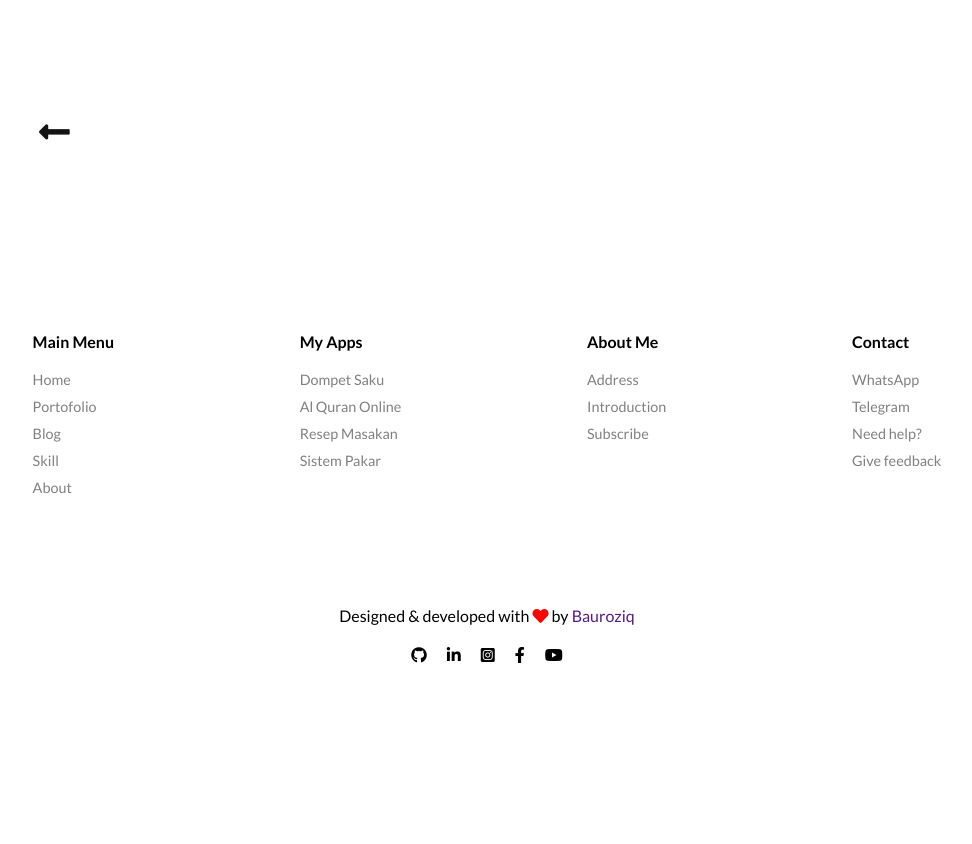
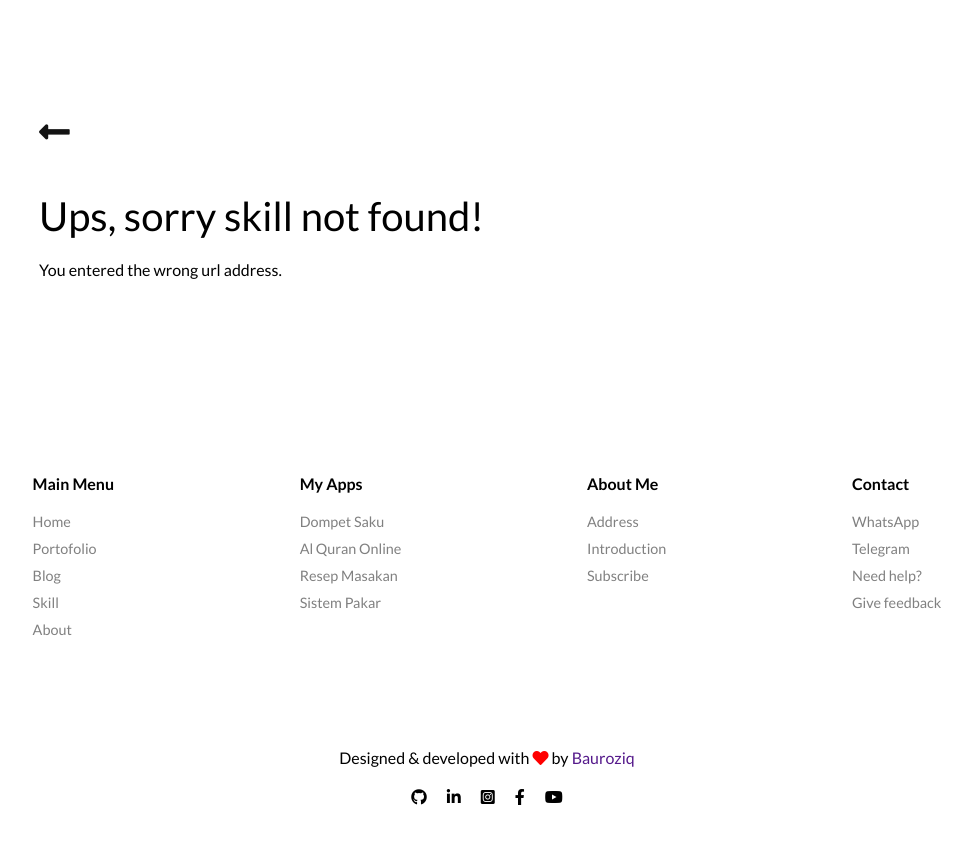
Before and after one commit to mambaur/portofolio, a React (Create React App) app: page /skill/android-studio in a window 1280 px wide. Shown: the top 844 px of the page, without its empty margins (153-1125 px from the left). Before the commit the page ends 800 px from the top, so only its background shows below. Built offline with nearby package versions, Linux system fonts and the light colour scheme.

Commit message:
update link portofolio

```diff
--- a/src/App.js
+++ b/src/App.js
@@ -22,6 +22,7 @@ import Footer from './components/contents/footer/Footer';
 import Skill from './components/contents/skill/Skill';
 import SkillDetail from './components/contents/skill/SkillDetail';
 import Portofolio from './components/contents/portofolio/Portofolio';
+import PortofolioDetail from './components/contents/portofolio/PortofolioDetail';
 
 class App extends Component{
 
@@ -30,12 +31,19 @@ class App extends Component{
       <Router>
         <Fragment>
           <Switch>
+
             <Route path="/skill/:title">
               <SkillDetail />
             </Route>
+
+            <Route path="/portofolio/:product">
+              <PortofolioDetail />
+            </Route>
+
             <Route path="/" exact>
               <Content />
             </Route>
+
           </Switch>
         </Fragment>
       </Router>
--- a/src/components/contents/portofolio/Portofolio.css
+++ b/src/components/contents/portofolio/Portofolio.css
@@ -75,6 +75,10 @@
     margin-bottom: 5px;
 }
 
+.portofolio-card{
+    text-decoration: none;
+}
+
 @media screen and (max-width: 960px){
     .portofolio{
         width: 100%;
--- a/src/components/contents/portofolio/Portofolio.jsx
+++ b/src/components/contents/portofolio/Portofolio.jsx
@@ -1,23 +1,24 @@
-import React, {Component, Fragment} from 'react';
-import './Portofolio.css';
+import React, {Component, Fragment} from 'react'
+import {Link} from "react-router-dom";
+import './Portofolio.css'
 
 // Image assets mobile
-import alquran from '../../../assets/mobile/alquran-app.jpg';
-import dompet from '../../../assets/mobile/dompet-saku.jpg';
-import recipe from '../../../assets/mobile/recipe-app.jpg';
-import sipakar from '../../../assets/mobile/sipakar-app.jpg';
+import alquran from '../../../assets/mobile/alquran-app.jpg'
+import dompet from '../../../assets/mobile/dompet-saku.jpg'
+import recipe from '../../../assets/mobile/recipe-app.jpg'
+import sipakar from '../../../assets/mobile/sipakar-app.jpg'
 
 // Image assets website
-import foodshop from '../../../assets/website/foodshop.png';
+import foodshop from '../../../assets/website/foodshop.png'
 import portofolio from '../../../assets/website/portofolio.jpg'
-import sipakarweb from '../../../assets/website/sipakar-web.jpg';
+import sipakarweb from '../../../assets/website/sipakar-web.jpg'
 
 // Image assets logo design
-import amplify from '../../../assets/logo-design/amplif-logo.png';
-import authent from '../../../assets/logo-design/authent-logo.png';
-import dog from '../../../assets/logo-design/dog-logo.png';
-import option from '../../../assets/logo-design/option-lance.png';
-import verrelli from '../../../assets/logo-design/verrelli-logo.png';
+import amplify from '../../../assets/logo-design/amplif-logo.png'
+import authent from '../../../assets/logo-design/authent-logo.png'
+import dog from '../../../assets/logo-design/dog-logo.png'
+import option from '../../../assets/logo-design/option-lance.png'
+import verrelli from '../../../assets/logo-design/verrelli-logo.png'
 
 class Portofolio extends Component{
     state = {
@@ -54,6 +55,7 @@ class Portofolio extends Component{
 const MobileGalery = ()=>{
     return (
         <div className="galery">
+            <Link to="/portofolio/alquran-online" className="portofolio-card">
                 <div className="galery-item">
                     <a href="https://play.google.com/store/apps/details?id=com.caraguna.alquran_app" target="_blank"><img src={alquran} alt=""/></a>
                     <div className="galery-title">
@@ -61,6 +63,9 @@ const MobileGalery = ()=>{
                         <p>Al Quran Online Indonesia</p>
                     </div>
                 </div>
+            </Link>
+
+            <Link to="/portofolio/dompet-saku" className="portofolio-card">
                 <div className="galery-item">
                     <a target="_blank" href="https://play.google.com/store/apps/details?id=com.caraguna.dompet_apps"><img src={dompet} alt=""/></a>
                     <div className="galery-title">
@@ -68,6 +73,9 @@ const MobileGalery = ()=>{
                         <p>Money management application</p>
                     </div>
                 </div>
+            </Link>
+
+            <Link to="/portofolio/recipe-application" className="portofolio-card">
                 <div className="galery-item">
                     <a target="_blank" href="https://play.google.com/store/apps/details?id=com.caraguna.recipe_apps"><img src={recipe} alt=""/></a>
                     <div className="galery-title">
@@ -75,6 +83,10 @@ const MobileGalery = ()=>{
                         <p>Indonesia food recipe</p>
                     </div>
                 </div>
+            </Link>
+
+
+            <Link to="/portofolio/sipakar-tembakau" className="portofolio-card">
                 <div className="galery-item">
                     <a target="_blank" href="https://play.google.com/store/apps/details?id=com.Devb.sipakar_apps"><img src={sipakar} alt=""/></a>
                     <div className="galery-title">
@@ -82,6 +94,7 @@ const MobileGalery = ()=>{
                         <p>Identification of tobacco plant disease</p>
                     </div>
                 </div>
+            </Link>
         </div>
     )
 }
--- /dev/null
+++ b/src/components/contents/portofolio/PortofolioDetail.jsx
@@ -0,0 +1,35 @@
+import React, { Component, Fragment } from 'react'
+import {Link, useParams} from "react-router-dom"
+import { withRouter } from "react-router"
+import Footer from '../footer/Footer'
+import { Container, Button, Row, Col } from 'react-bootstrap'
+
+import '../Content.css'
+
+class PortofolioDetail extends Component{
+    state = {
+        product : this.props.match.params.product
+    }
+
+    componentDidMount = () => window.scrollTo(0, 0)
+
+    componentDidUpdate = prevProps => {
+        if (this.props.location !== prevProps.location) window.scrollTo(0, 0)
+    }
+
+    render(){
+        return(
+            <Fragment>
+                <Container className="content">
+                    <div className="back">
+                        <Link className="back-link" to="/"><i class="fas fa-long-arrow-alt-left"></i></Link>
+                    </div>
+                    {this.state.product ? this.state.product : <div>Page not found</div>}
+                </Container>
+                <Footer />
+            </Fragment>
+        )
+    }
+}
+
+export default withRouter(PortofolioDetail)
--- a/src/components/contents/skill/SkillDetail.jsx
+++ b/src/components/contents/skill/SkillDetail.jsx
@@ -1,24 +1,24 @@
-import React, {Component, Fragment} from 'react';
-import { Container, Button, Row, Col } from 'react-bootstrap';
-import {Link, useParams} from "react-router-dom";
-import { withRouter } from "react-router";
-import Footer from '../footer/Footer';
+import React, {Component, Fragment} from 'react'
+import { Container, Button, Row, Col } from 'react-bootstrap'
+import {Link, useParams} from "react-router-dom"
+import { withRouter } from "react-router"
+import Footer from '../footer/Footer'
 
-import SkillData from './SkillData';
+import SkillData from './SkillData'
 
-import '../Content.css';
-import './SkillDetail.css';
+import '../Content.css'
+import './SkillDetail.css'
 
 class SkillDetail extends Component {
     state = {
         menu : this.props.match.params.title
     }
 
-    componentDidMount = () => window.scrollTo(0, 0);
+    componentDidMount = () => window.scrollTo(0, 0)
 
     componentDidUpdate = prevProps => {
-        if (this.props.location !== prevProps.location) window.scrollTo(0, 0);
-    };
+        if (this.props.location !== prevProps.location) window.scrollTo(0, 0)
+    }
 
     render() {
         let data = SkillData.find( record => record.key === this.state.menu)
@@ -28,7 +28,7 @@ class SkillDetail extends Component {
                     <div className="back">
                         <Link className="back-link" to="/"><i class="fas fa-long-arrow-alt-left"></i></Link>
                     </div>
-                    {data ? <ContentSkill tech={this.props.match.params.title} /> : <div></div>}
+                    {data ? <ContentSkill tech={this.props.match.params.title} /> : <SkillNotFound />}
                 </Container>
                 <Footer />
             </Fragment>
@@ -78,4 +78,19 @@ const ContentSkill = (props)=>{
     )
 }
 
-export default withRouter(SkillDetail);
+const SkillNotFound = (props)=>{
+    return (
+        <div className="skill-content">
+            <div className="tech-desc">
+                <div className="title">
+                    Ups, sorry skill not found!
+                </div>
+                <p>
+                    You entered the wrong url address.
+                </p>
+            </div>
+        </div>
+    )
+}
+
+export default withRouter(SkillDetail)
```
Also changed, not shown: src/components/contents/portofolio/PortofolioDetail.css (added). Lines whose indentation alone changed are shown as unchanged.
